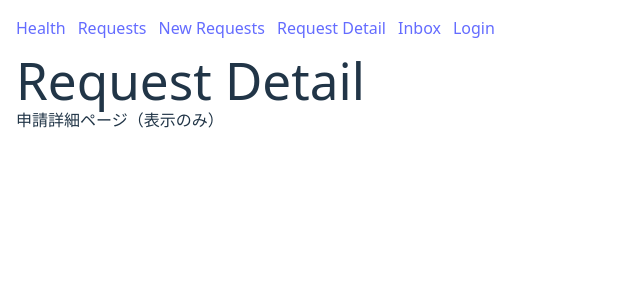
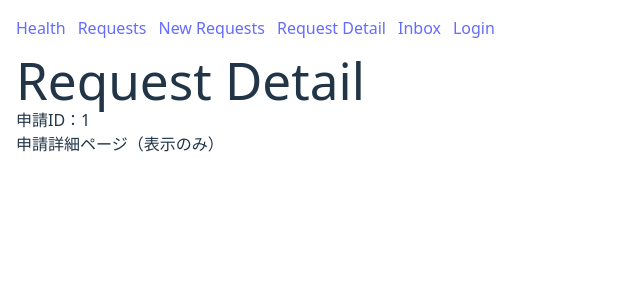
Before and after one commit to private-enpitsu/expense-workflow-react-springboot, a React (Vite) app in the folder frontend/expense-workflow-frontend/: page /requests/1 in a window 1280 px wide. Shown: the top 300 px of the page, without its empty margins (0-640 px from the left). Built offline with nearby package versions, Linux system fonts and the light colour scheme.

Commit message:
ID取得コード追加

```diff
--- a/frontend/expense-workflow-frontend/src/pages/RequestDetailPage.jsx
+++ b/frontend/expense-workflow-frontend/src/pages/RequestDetailPage.jsx
@@ -1,17 +1,22 @@
 /*
   src/pages/RequestDetailPage.jsx // ファイルパスを明示する
-  目的: /requests/:id にアクセスしたときに表示される「申請詳細」ページの“表示だけ”の土台を用意する // まずは画面が出る状態を作る
+  目的: /requests/:id にアクセスしたときに表示される「申請詳細」ページで、URLパラメータの id を画面に表示できるようにする // 次のAPI接続の前にidの扱いを確立する
   呼び出し元/使用箇所: src/App.jsx の <Route path="/requests/:id" element={<RequestDetailPage />} /> から表示される // どこから使われるか
-  入力と出力: 入力=URLの :id（この回は表示に使わない） / 出力=画面表示（JSX） // 今回はuseParams等は使わず概念を増やさない
-  依存／前提: react（Reactコンポーネント） // 主要依存のみを書く
-  今回の変更点: RequestDetailPage（表示のみ）を新規追加した // 今回のAxisに一致
-  注意点: API接続（GET /api/requests/:id）や認証ガードはこの回では行わない（未来依存を避ける） // 追加概念を増やさない
+  入力と出力: 入力=URLの :id（useParamsで取得） / 出力=画面表示（idを含むJSX） // この回は表示にだけ使う
+  依存／前提: react（Reactコンポーネント）, react-router-dom（useParams） // 主要依存のみを書く
+  今回の変更点: useParams で :id を取得し、画面に表示するようにした // 今回のAxisに一致
+  注意点: API接続（GET /api/requests/:id）や認証ガードはこの回では行わない（未来依存を避ける） // 概念を増やさない
 */
 
+import { useParams } from "react-router-dom";
+
 export default function RequestDetailPage() { // /requests/:id のページコンポーネントを定義する（表示だけ）
+  const params = useParams(); // URLパラメータを取得する
+  const requestId = params.id; // :id パラメータを取り出す
   return (
     <div>
       <h1>Request Detail</h1>
+      <p>申請ID：{requestId}</p> {/* URLの :id が取れていることを画面に表示して確認する */}
       <p>申請詳細ページ（表示のみ）</p> {/* この回はAPI接続しないことを明示するテキスト */}
     </div> // コンテナの終わり
   );
```
